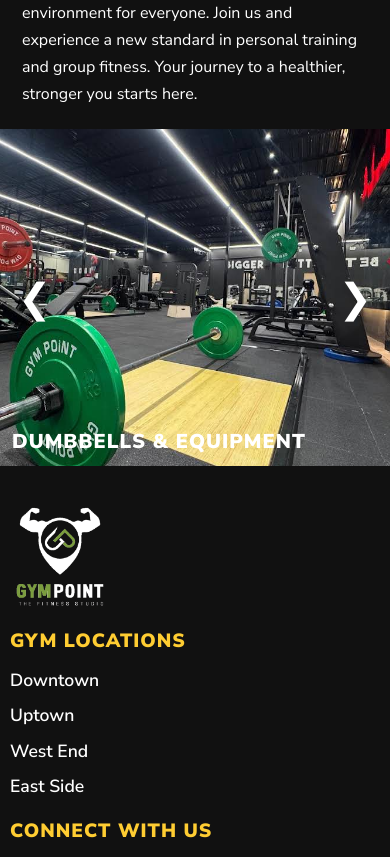
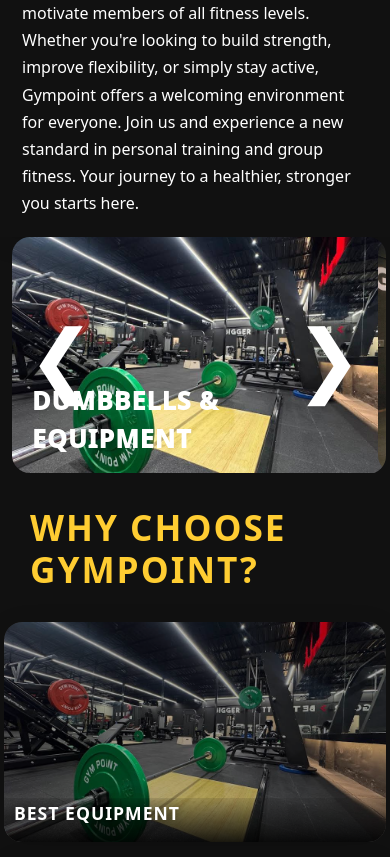
Before and after one commit to Niroop39/gympoint, an Angular app: page /home in a window 390 px wide. Shown: the part 1140-1997 px from the top of the page. Built offline with nearby package versions, Linux system fonts and the light colour scheme.

Commit message:
feat: enhance about and hero sections with new highlights and styles

```diff
--- a/src/app/about-tab/about-tab.component.css
+++ b/src/app/about-tab/about-tab.component.css
@@ -1,5 +1,3 @@
-@import url('https://fonts.googleapis.com/css2?family=Nunito+Sans:wght@400;1000&display=swap');
-
 .about-section {
   display: flex;
   background: #111;
@@ -23,10 +21,8 @@
   padding: 32px 16px;
 }
 
-.about-left h2 {
+.about-left h1 {
   color: #FFCD32;
-  font-family: 'Nunito Sans', sans-serif;
-  font-stretch: 125%;
   font-weight: 1000;
   text-transform: uppercase;
   font-size: 50px;
@@ -45,16 +41,15 @@
 
 .about-right p {
   color: #fff;
-  font-family: 'Nunito Sans', sans-serif;
-  font-size: 1.1rem;
+  font-size: 15px;
   font-weight: 400;
   line-height: 1.7;
   margin: 0;
 }
 
 .features-carousel-section {
-  width: 100%;
-  margin: 0;
+  width: 80%;
+  margin: 0 auto;
   padding: 0;
   display: flex;
   justify-content: center;
@@ -72,7 +67,7 @@
   align-items: center;
   justify-content: center;
   overflow: hidden;
-  border-radius: 0;
+  border-radius: 32px;
   background: none;
   box-shadow: none;
   margin: 0;
@@ -104,7 +99,7 @@
   height: 70vh;
   max-height: 70vh;
   object-fit: cover;
-  border-radius: 0;
+  border-radius: 32px;
   margin: 0;
   padding: 0;
   display: block;
@@ -114,11 +109,10 @@
   left: 0;
   bottom: 0;
   color: #fff;
-  font-family: 'Nunito Sans', sans-serif;
   font-weight: 1000;
   font-stretch: 125%;
   text-transform: uppercase;
-  font-size: 50px;
+  font-size: 25px;
   letter-spacing: 1px;
   padding: 16px 20px;
   width: auto;
@@ -153,6 +147,176 @@
   background: none !important;
 }
 
+.highlights-section {
+  width: 100%;
+  background: #111;
+  padding: 48px 0 32px 0;
+  display: flex;
+  flex-direction: column;
+  align-items: center;
+}
+.highlights-section h1 {
+  color: #FFCD32;
+  font-size: 2.2rem;
+  font-weight: 800;
+  margin-left: 30px;
+  margin-bottom: 32px;
+  letter-spacing: 2px;
+  text-transform: uppercase;
+}
+.highlights-cards {
+  display: flex;
+  gap: 32px;
+  justify-content: center;
+  flex-wrap: wrap;
+  width: 100%;
+  max-width: 1200px;
+}
+.highlight-card {
+  background: #222;
+  border-radius: 18px;
+  box-shadow: 0 4px 24px rgba(0,0,0,0.12);
+  overflow: hidden;
+  width: 320px;
+  max-width: 90vw;
+  display: flex;
+  flex-direction: column;
+  align-items: center;
+  transition: transform 0.2s, box-shadow 0.2s;
+}
+.highlight-card:hover {
+  transform: translateY(-8px) scale(1.03);
+  box-shadow: 0 8px 32px rgba(255,205,50,0.15);
+}
+.highlight-img-wrapper {
+  position: relative;
+  width: 100%;
+  height: 180px;
+  display: flex;
+  align-items: stretch;
+  justify-content: center;
+}
+.highlight-img {
+  width: 100%;
+  height: 100%;
+  object-fit: cover;
+  border-radius: 18px;
+  filter: brightness(0.65);
+}
+.highlight-content-overlay {
+  position: absolute;
+  top: 0;
+  left: 0;
+  width: 100%;
+  height: 100%;
+  display: flex;
+  flex-direction: column;
+  align-items: center;
+  justify-content: center;
+  color: #fff;
+  background: rgba(0,0,0,0.28);
+  padding: 0 12px;
+  border-radius: 18px;
+  text-shadow: 0 2px 8px rgba(0,0,0,0.5);
+}
+.highlight-content-overlay h3 {
+  color: #fff;
+  font-size: 1.5rem;
+  font-weight: 900;
+  margin-bottom: 8px;
+  text-transform: uppercase;
+  letter-spacing: 1px;
+}
+.highlight-content-overlay p {
+  color: #fff;
+  font-size: 1.05rem;
+  margin: 0;
+}
+
+.highlight-card-rect {
+  background: #222;
+  border-radius: 18px;
+  box-shadow: 0 4px 24px rgba(0,0,0,0.12);
+  overflow: hidden;
+  width: 320px;
+  max-width: 90vw;
+  display: flex;
+  flex-direction: column;
+  align-items: center;
+  transition: transform 0.2s, box-shadow 0.2s;
+  height: 520px;
+  margin-bottom: 0;
+}
+.highlight-card-rect:hover {
+  transform: translateY(-8px) scale(1.03);
+  box-shadow: 0 8px 32px rgba(255,205,50,0.15);
+}
+.highlight-img-rect-wrapper {
+  position: relative;
+  width: 100%;
+  height: 100%;
+  display: flex;
+  flex-direction: column;
+  justify-content: flex-end;
+  align-items: stretch;
+  height: 100%;
+}
+.highlight-img-rect {
+  width: 100%;
+  height: 100%;
+  min-height: 0;
+  object-fit: cover;
+  border-radius: 18px;
+  position: absolute;
+  top: 0;
+  left: 0;
+  z-index: 1;
+  filter: brightness(0.7);
+}
+.highlight-content-rect {
+  position: absolute;
+  left: 0;
+  bottom: 0;
+  width: 100%;
+  z-index: 2;
+  display: flex;
+  flex-direction: column;
+  align-items: flex-start;
+  justify-content: flex-end;
+  padding: 32px 20px 20px 20px;
+  border-bottom-left-radius: 18px;
+  border-bottom-right-radius: 18px;
+  text-align: left;
+  color: #fff;
+  text-shadow: 0 2px 8px rgba(0,0,0,0.5);
+  background: none;
+}
+.highlight-content-rect::after {
+  content: '';
+  position: absolute;
+  left: 0;
+  bottom: 0;
+  width: 100%;
+  height: 80%;
+  border-bottom-left-radius: 18px;
+  border-bottom-right-radius: 18px;
+  background: linear-gradient(0deg, rgba(0,0,0,0.85) 0%, rgba(0,0,0,0.1) 100%);
+  z-index: -1;
+}
+.highlight-content-rect h3 {
+  color: #fff;
+  font-size: 1.3rem;
+  font-weight: 900;
+  margin-bottom: 8px;
+  text-transform: uppercase;
+  letter-spacing: 1px;
+}
+.highlight-content-rect p {
+  color: #fff;
+  font-size: 1.05rem;
+  margin: 0;
+}
+
 @media (max-width: 991.98px) {
   .about-section {
     flex-direction: column;
@@ -175,27 +339,78 @@
   .about-right p {
     font-size: 1rem;
   }
+  .highlights-cards {
+    gap: 20px;
+  }
+  .highlight-card {
+    width: 90vw;
+    max-width: 400px;
+  }
+  .highlight-card-rect {
+    width: 90vw;
+    max-width: 400px;
+    height: 340px;
+  }
 }
 
 @media (max-width: 767.98px) {
+  .features-carousel-section {
+    width: 98vw;
+    margin: 0 auto;
+    padding: 0 8px;
+  }
   .carousel-container {
-    max-width: 100vw;
-    min-height: 40vh;
-    height: 40vh;
-    border-radius: 0;
+    max-width: 98vw;
+    min-width: 98vw;
+    width: 98vw;
+    border-radius: 18px;
+    padding-left: 8px;
+    padding-right: 8px;
+    min-height: 28vh;
+    height: 28vh;
   }
   .carousel-slide img {
-    max-height: 40vh;
-    height: 40vh;
-    border-radius: 0;
+    max-width: 98vw;
+    width: 98vw;
+    border-radius: 18px;
+    height: 28vh;
+    max-height: 28vh;
   }
-  .carousel-caption {
-    font-size: 20px;
-    padding: 10px 12px;
-    border-radius: 0;
+  .highlight-card-rect {
+    width: 98vw;
+    max-width: 98vw;
+    min-width: 98vw;
+    height: 220px;
   }
-  .carousel-control {
-    font-size: 40px;
-    padding: 4px 10px;
+  .highlights-section {
+    padding: 32px 0 16px 0;
+  }
+  .highlights-title {
+    font-size: 1.3rem;
+    margin-bottom: 18px;
+  }
+  .highlights-cards {
+    flex-direction: column;
+    align-items: center;
+    gap: 16px;
+  }
+  .highlight-card {
+    width: 98vw;
+    max-width: 98vw;
+  }
+  .highlight-card-rect {
+    height: 220px;
+  }
+  .highlight-img-rect-wrapper {
+    height: 100%;
+  }
+  .highlight-content-rect {
+    padding: 16px 10px 10px 10px;
+  }
+  .highlight-content-rect h3 {
+    font-size: 1.1rem;
+  }
+  .highlight-content-rect p {
+    font-size: 0.95rem;
   }
 }
--- a/src/app/about-tab/about-tab.component.html
+++ b/src/app/about-tab/about-tab.component.html
@@ -1,9 +1,9 @@
 <div class="about-section">
   <div class="about-left">
-    <h2>ABOUT GYMPOINT</h2>
+    <h1 class="display-4 fw-bold">ABOUT GYMPOINT</h1>
   </div>
   <div class="about-right">
-    <p>
+    <p class="lead">
       Gympoint is more than just a fitness center—it's a community dedicated to helping you achieve your health and wellness goals. Our state-of-the-art facilities, expert trainers, and diverse classes are designed to inspire and motivate members of all fitness levels. Whether you're looking to build strength, improve flexibility, or simply stay active, Gympoint offers a welcoming environment for everyone. Join us and experience a new standard in personal training and group fitness. Your journey to a healthier, stronger you starts here.
     </p>
   </div>
@@ -22,3 +22,32 @@
     <button class="carousel-control next" aria-label="Next" (click)="nextSlide()">&#10095;</button>
   </div>
 </div>
+<div class="highlights-section">
+  <h1 class="display-4 fw-bold">Why Choose Gympoint?</h1>
+  <div class="highlights-cards">
+    <div class="highlight-card-rect">
+      <div class="highlight-img-rect-wrapper">
+        <img src="carousel1.jpg" alt="Best Equipment" class="highlight-img-rect" />
+        <div class="highlight-content-rect">
+          <h3>Best Equipment</h3>
+        </div>
+      </div>
+    </div>
+    <div class="highlight-card-rect">
+      <div class="highlight-img-rect-wrapper">
+        <img src="carousel2.jpg" alt="5+ Locations" class="highlight-img-rect" />
+        <div class="highlight-content-rect">
+          <h3>5+ Locations</h3>
+        </div>
+      </div>
+    </div>
+    <div class="highlight-card-rect">
+      <div class="highlight-img-rect-wrapper">
+        <img src="carousel3.jpg" alt="Best Personal Training" class="highlight-img-rect" />
+        <div class="highlight-content-rect">
+          <h3>Best Personal Training</h3>
+        </div>
+      </div>
+    </div>
+  </div>
+</div>
--- a/src/app/footer/footer.component.css
+++ b/src/app/footer/footer.component.css
@@ -2,7 +2,6 @@
   background: #111;
   color: #fff;
   padding: 40px 0 0 0;
-  font-family: 'Nunito Sans', sans-serif;
   width: 100%;
 }
 .footer-container {
@@ -140,19 +139,32 @@
 @media (max-width: 767.98px) {
   .footer-container {
     flex-direction: column;
-    align-items: flex-start;
+    align-items: center;
     padding: 0 10px;
   }
   .footer-brand, .footer-locations, .footer-social-col {
     flex: unset;
     width: 100%;
     margin-bottom: 16px;
-    align-items: flex-start;
+    align-items: center;
+    text-align: center;
+    display: flex;
+    flex-direction: column;
+    justify-content: center;
   }
-  .footer-logo {
-    font-size: 1.5rem;
+  .footer-logo, .footer-img-logo, .footer-tagline {
+    margin-left: auto;
+    margin-right: auto;
+    display: block;
+    text-align: center;
+  }
+  .footer-links, .footer-location-list, .footer-contact-list {
+    align-items: center;
+    text-align: center;
   }
   .footer-social {
     font-size: 1.5rem;
+    justify-content: center;
+    width: 100%;
   }
 }
--- a/src/app/hero/hero.component.html
+++ b/src/app/hero/hero.component.html
@@ -1,8 +1,9 @@
 <div class="hero-container">
-  <video autoplay loop muted playsinline class="hero-video">
-    <source src="./hero.mp4" type="video/mp4">
+  <video #heroVideo autoplay loop muted playsinline preload="auto" class="hero-video">
+    <source src="/hero.mp4" type="video/mp4">
     Your browser does not support the video tag.
   </video>
+
   <div class="hero-content text-center">
     <h1 class="display-4 fw-bold">FITNESS. FOCUS. FIRE.</h1>
     <p class="lead">PUSH LIMITS CRUSH GOALS</p>
--- a/src/app/navbar/navbar.component.css
+++ b/src/app/navbar/navbar.component.css
@@ -1,5 +1,3 @@
-@import url('https://fonts.googleapis.com/css2?family=Nunito+Sans:wght@400;1000&display=swap');
-
 .navbar {
   padding: 10px 30px;
   z-index: 1030;
@@ -18,13 +16,11 @@
 }
 
 .navbar-nav .nav-link {
-  font-family: 'Nunito Sans', sans-serif;
   font-weight: 800 !important;
-  font-stretch: 125%;
+  font-stretch: 125% !important;
   letter-spacing: 2px;
   text-transform: uppercase;
   color: #fff !important;
-  font-size: 16px;
   font-weight: 500;
   transition: color 0.2s;
 }
@@ -35,7 +31,6 @@
 }
 
 .btn-dark {
-  font-family: 'Nunito Sans', sans-serif;
   font-weight: 1000;
   font-stretch: 125%;
   letter-spacing: 2px;
@@ -72,12 +67,7 @@
   outline: none !important;
   box-shadow: none !important;
   padding: 0;
-  display: flex;
-  flex-direction: column;
-  justify-content: center;
   align-items: center;
-  width: 28px;
-  height: 28px;
   border-radius: 0;
   z-index: 3000;
   cursor: pointer;
@@ -85,7 +75,7 @@
 
 .navbar-toggler.custom-hamburger .bar {
   display: block;
-  width: 18px;
+  width: 25px;
   height: 2px;
   margin: 3px 0;
   background-color: #fff !important;
@@ -120,7 +110,7 @@
     left: 0;
     width: 100vw;
     height: 100vh;
-    background: rgba(34,34,34,0.95) !important;
+    background: rgba(34,34,34,0.99) !important;
     z-index: 2000;
     display: flex !important;
     flex-direction: column;
--- a/src/styles.css
+++ b/src/styles.css
@@ -32,4 +32,9 @@
 body {
   min-height: 100vh;
   background: #111;
+  font-stretch: 125%;
 }
+
+body, h1, h2, h3, h4, h5, h6, p, a, span, div, button, input, label, li, ul, ol, th, td {
+  font-stretch: 125%;
+}
```
Also changed, not shown: src/app/hero/hero.component.css (+29 -5 lines), src/app/hero/hero.component.ts (+15 -2 lines).
